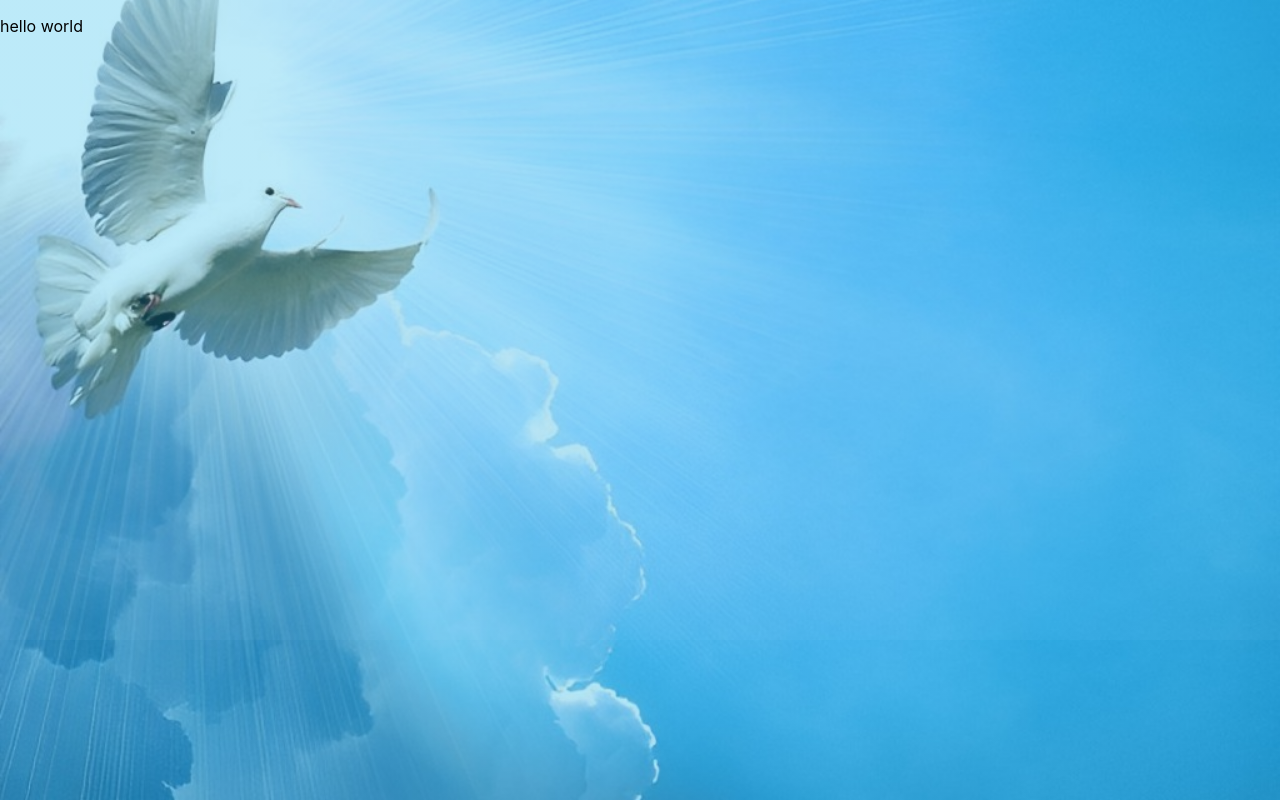
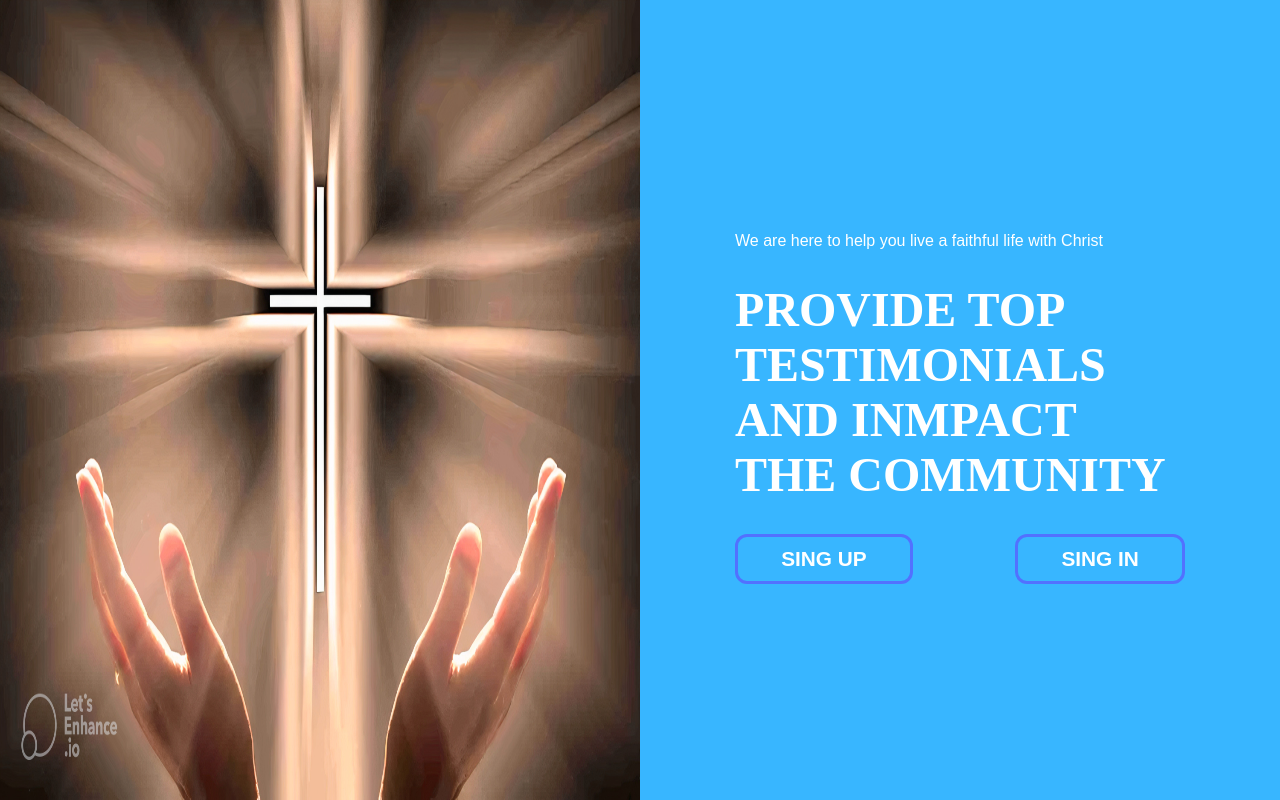
Before and after one commit to kadjialan/churly_frontEnd, a React (Create React App) app: page / in a window 1280 px wide. Built offline with nearby package versions, Linux system fonts and the light colour scheme.

Commit message:
dessigning landing page

```diff
--- a/package.json
+++ b/package.json
@@ -35,5 +35,8 @@
       "last 1 firefox version",
       "last 1 safari version"
     ]
+  },
+  "devDependencies": {
+    "@babel/plugin-proposal-private-property-in-object": "^7.21.11"
   }
 }
--- a/src/pages/landing/Landing.css
+++ b/src/pages/landing/Landing.css
@@ -1,12 +1,61 @@
 .container {
-    display: flex;
-    flex-direction: column;
+  display: flex;
+  flex-direction: column;
 }
 
 #bg {
-    background-image:  linear-gradient(180deg, rgba(37, 186, 235, 0.306) 80%, rgba(8, 180, 232, 0.272) 52%), url('../../assets/images/church.png');
+  /*     background-image:  linear-gradient(180deg, rgba(37, 186, 235, 0.306) 80%, rgba(8, 180, 232, 0.272) 52%), url('../../assets/images/church.png');
     background-size: cover;
     background-repeat: no-repeat;
-    background-position: left;
-    height: 100vh;
+    background-position: left; */
+  height: 100vh;
+  display: flex;
+  /*  justify-content: flex-end; */
 }
+
+.right {
+  display: flex;
+  flex-direction: column;
+  background-color: #38b6ff;
+  width: 50%;
+  height: 100vh;
+  align-items: center;
+  justify-content: center;
+}
+
+.picture {
+  width: 50%;
+  height: 100vh;
+}
+
+.right__content {
+  padding:10px 8px;
+  color: #fff;
+}
+
+.right__content p {
+  font-size: 1rem;
+  font-family: sans-serif;
+}
+
+.right__content h1 {
+  font-size: 3rem;
+  font-family: serif;
+  max-width: 450px;
+}
+
+.right__content .buttons_holder {
+  display: flex;
+  justify-content: space-between;
+}
+
+.signup {
+  padding: 10px 2.7rem;
+  font-weight: bolder;
+  font-size: 1.3rem;
+  border-radius: 12px;
+  border: 3px solid #5271ff;
+  background-color: transparent;
+  cursor: pointer;
+  color: #fff;
+}
--- a/src/pages/landing/Landing.jsx
+++ b/src/pages/landing/Landing.jsx
@@ -1,12 +1,23 @@
-import React from 'react'
-import './Landing.css'
+import React from "react";
+import "./Landing.css";
+import Hands from "../../assets/images/hands.jpg";
 
 export default function Landing() {
   return (
-    <div className='container'>
-    <div id='bg'>
-      <p> hello world</p>
+    <div className="container">
+      <div id="bg">
+        <img src={Hands} alt="hands" className="picture" />
+        <div className="right">
+          <div className="right__content">
+            <p>We are here to help you live a faithful life with Christ</p>
+            <h1> PROVIDE TOP TESTIMONIALS AND INMPACT THE COMMUNITY</h1>
+            <div className="buttons_holder">
+              <button className="signup">SING UP</button>
+              <button className="signup">SING IN</button>
+            </div>
+          </div>
+        </div>
+      </div>
     </div>
-    </div>
-  )
+  );
 }
```
Also changed, not shown: src/assets/images/hands.jpg (added), 1 other file (tests, documents, lock files or other folders).
